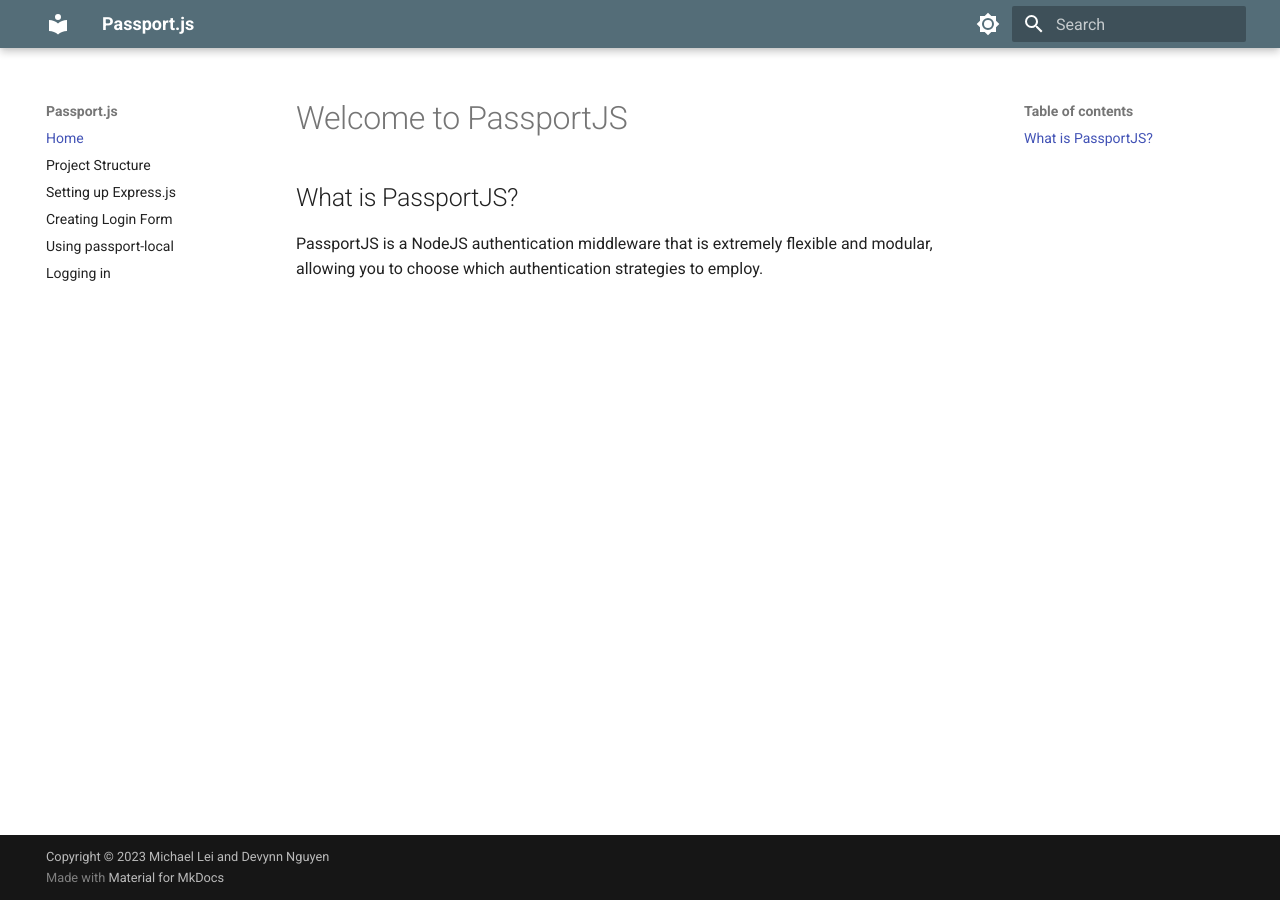
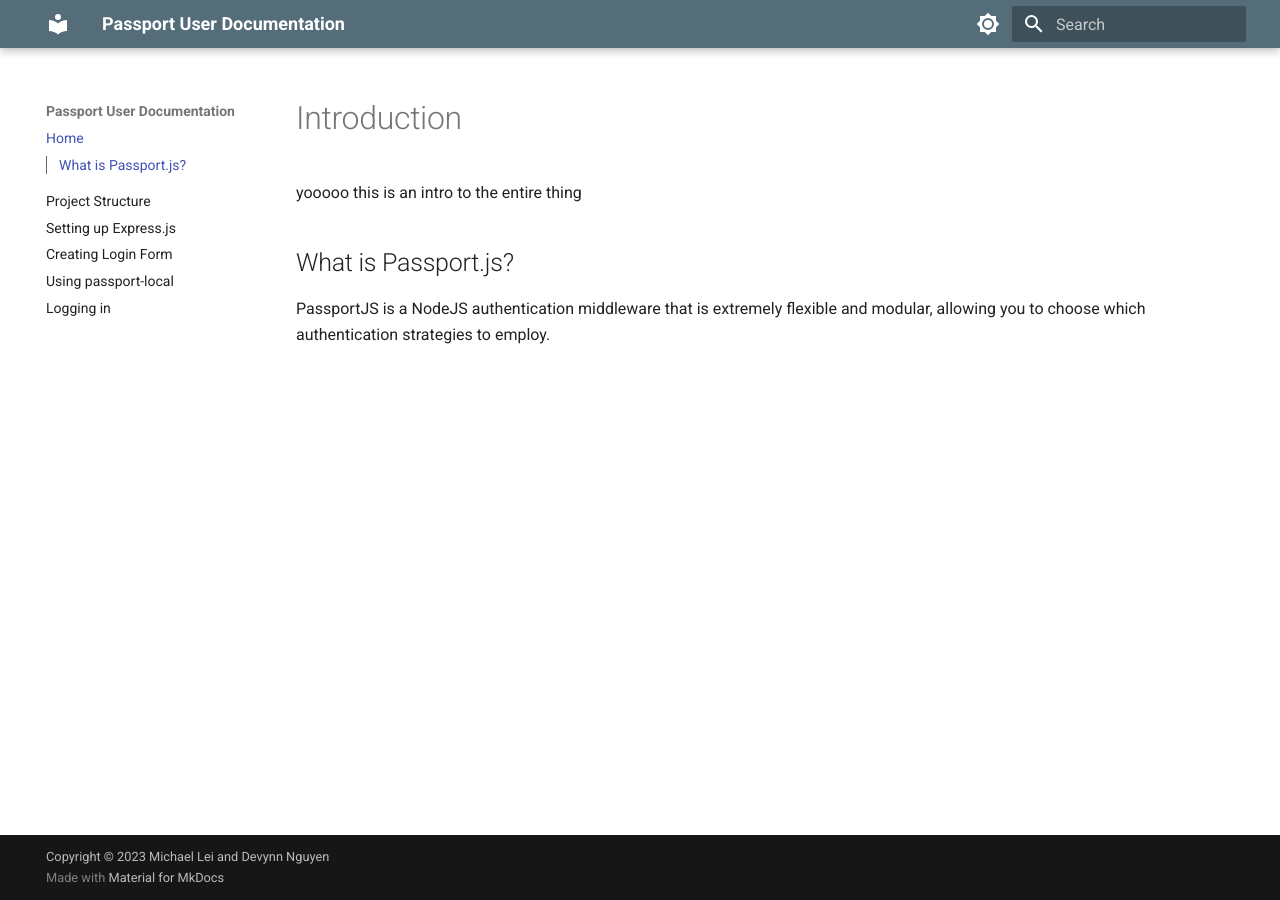
Before and after one commit to michaeleii/comm-documentation, an MkDocs documentation site: the page built from docs/index.md, in a window 1280 px wide. Built offline with MkDocs 1.6.1 and Material for MkDocs 9.7.7, drawn with Linux system fonts in a browser that asks for light colours.

Commit message:
add markdown extensions

```diff
--- a/docs/index.md
+++ b/docs/index.md
@@ -1,5 +1,7 @@
-# Welcome to PassportJS
+# Introduction
 
-## What is PassportJS?
+yooooo this is an intro to the entire thing
+
+## What is Passport.js?
 
 PassportJS is a NodeJS authentication middleware that is extremely flexible and modular, allowing you to choose which authentication strategies to employ.
--- a/mkdocs.yml
+++ b/mkdocs.yml
@@ -1,4 +1,4 @@
-site_name: Passport.js
+site_name: Passport User Documentation
 nav:
   - Home: "index.md"
   - Project Structure: "pages/project-structure.md"
@@ -7,8 +7,22 @@
   - Using passport-local: "pages/using-passport-local.md"
   - Logging in: "pages/logging-in.md"
 
+markdown_extensions:
+  - toc:
+      toc_depth: 3
+  - attr_list
+  - footnotes
+  - admonition
+  - codehilite
+  - def_list
+
 theme:
   name: material
+
+  features:
+    - navigation.sections
+    - navigation.top
+    - toc.integrate
 
   palette:
     - media: "(prefers-color-scheme: light)"
```
